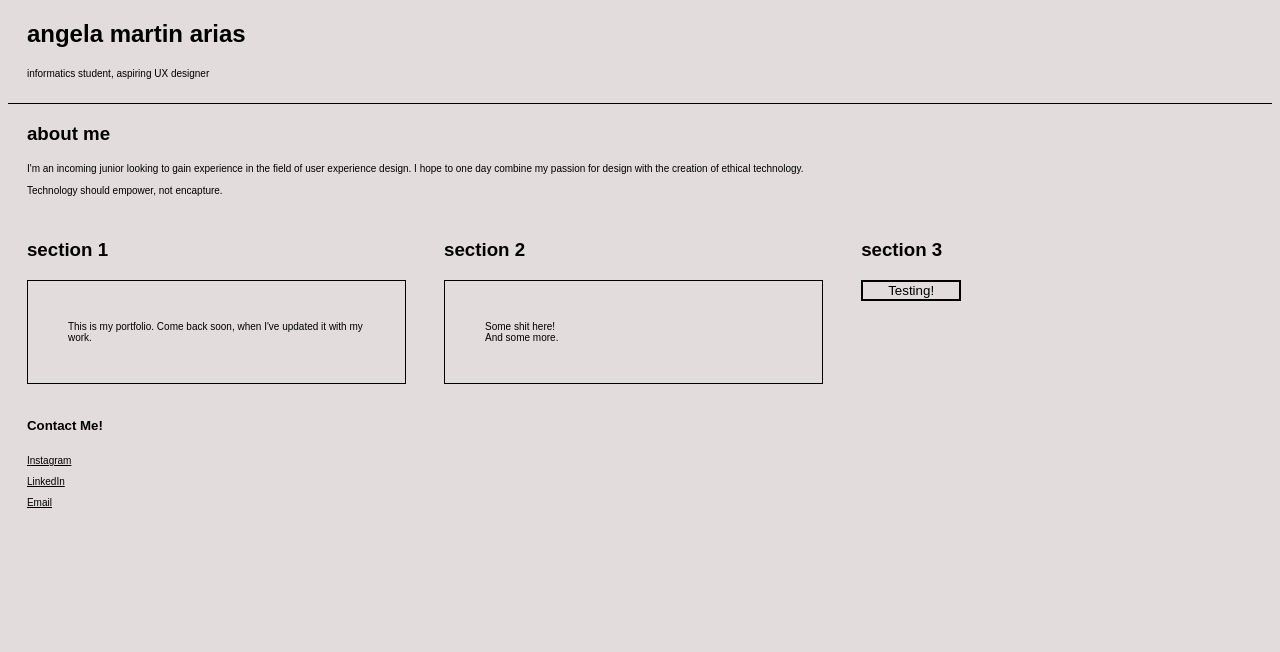
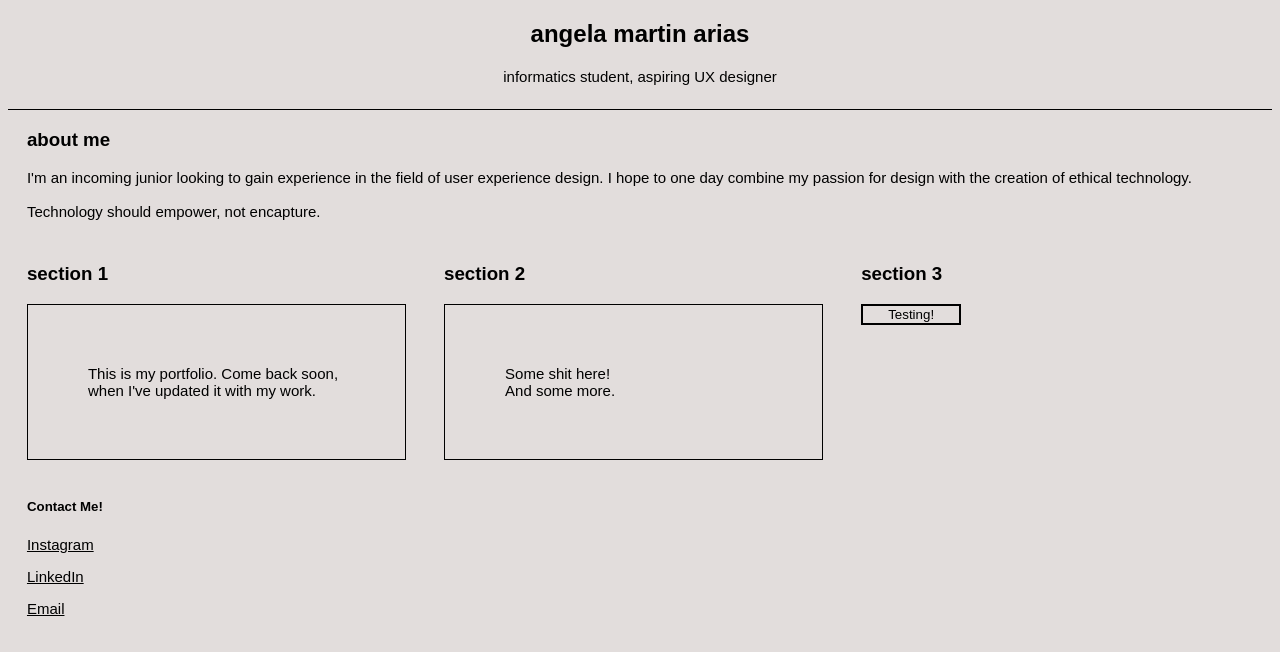
Before and after one commit to angiemrtin/angiemrtin.github.io, a plain HTML site: page index.html in a window 1280 px wide. Drawn offline with Linux system fonts and the light colour scheme.

Commit message:
Update mystyle.css

```diff
--- a/mystyle.css
+++ b/mystyle.css
@@ -6,15 +6,19 @@
 }
 
 h1 {
-  font-size: 50px;
+  font-size: 60px;
 }
 
 #firstline {
-  text-align: left;
+  text-align: center;
+}
+
+header {
+  text-align: center;
 }
 
 p {
-  font-size: 10px;
+  font-size: 15px;
 }
 
 hr {
```
